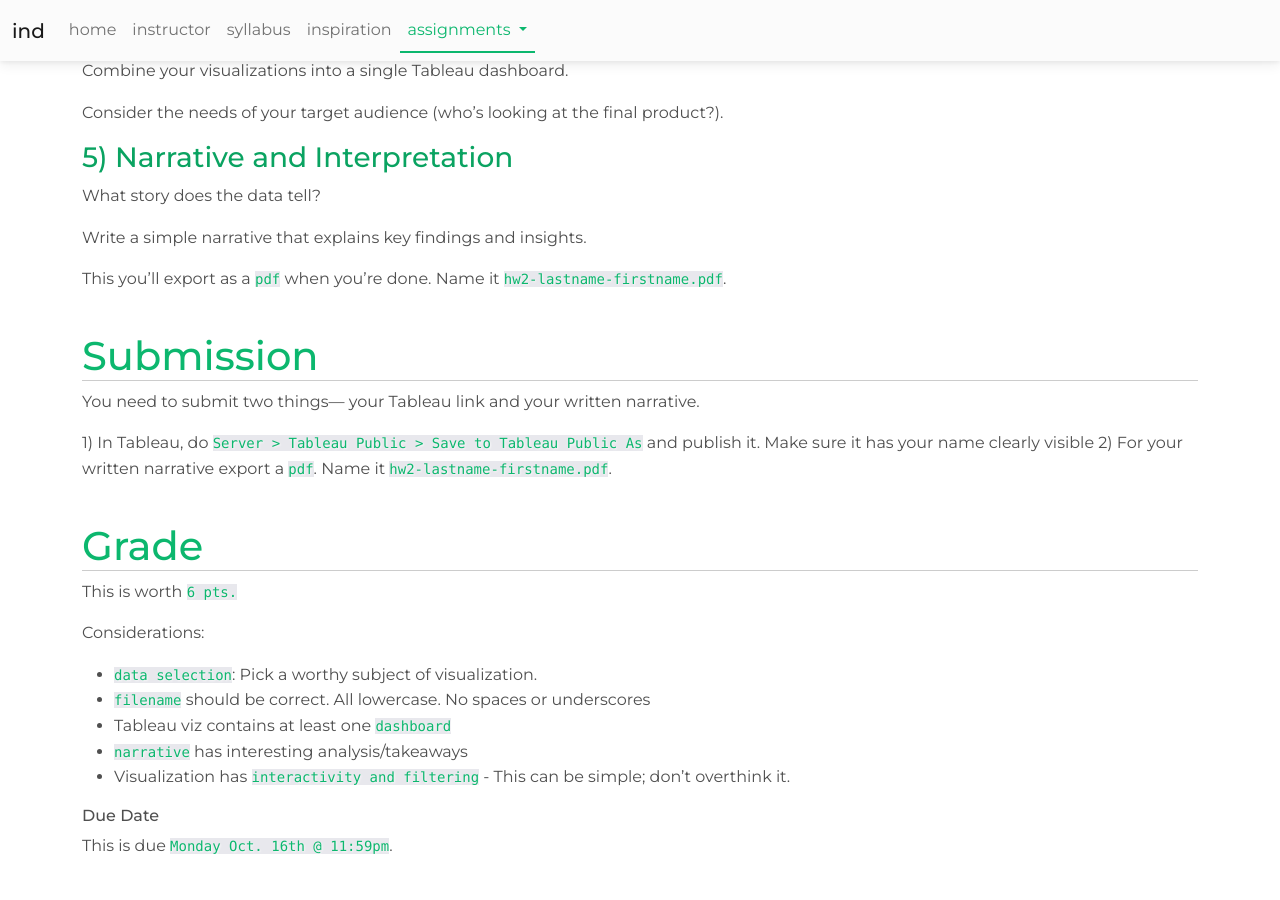
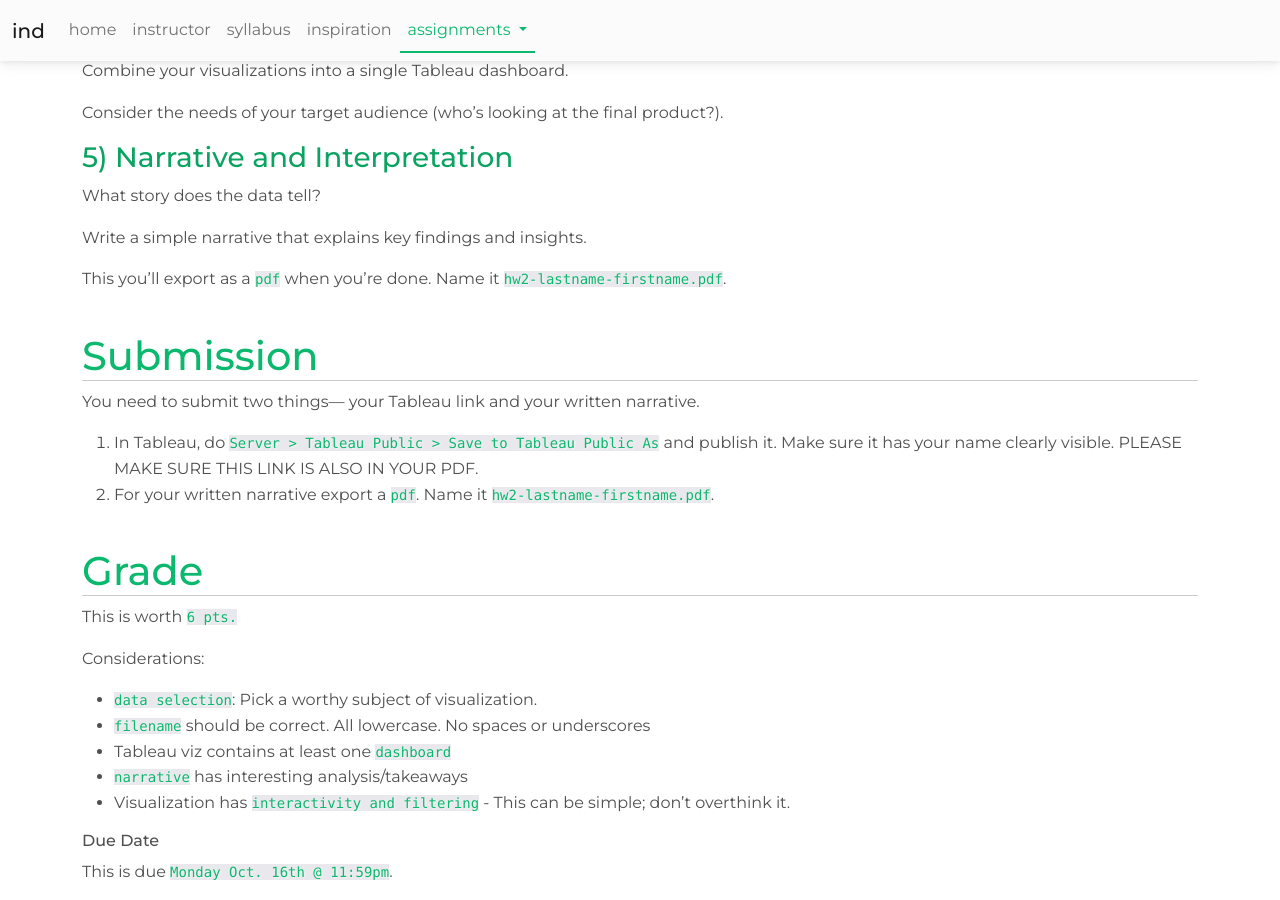
Before and after one commit to nicnosis/cu-courses, a Jekyll site: the page built from fa23/ind/assignments/hw2.md, in a window 1280 px wide and 900 px high, scrolled down 956 px. Built offline with Jekyll 4.4.1, drawn with Linux system fonts in a browser that asks for light colours; nearby versions of some CDN libraries; before the commit the page ends 1831 px from its top, so only the background shows below that.

Commit message:
edit ind hw2

```diff
--- a/fa23/ind/assignments/hw2.md
+++ b/fa23/ind/assignments/hw2.md
@@ -21,7 +21,7 @@ Import the selected dataset into Tableau.
 
 #### Datasets
 1. Option 1--- Pick a dataset from the [Fun, Beginner-Friendly Kaggle Datasets](https://www.kaggle.com/code/rtatman/fun-beginner-friendly-datasets)
-2. Option 2--- Use your own dataset. You might visit the [inspiration section](inspiration.html) of the site and browse some of the datasets
+2. Option 2--- Use your own dataset. You might visit the [inspiration section](/inspiration.html) of the site and browse some of the datasets
 
 ### 2) Data Exploration and Visualization
 First, explore the data in Google Sheets to get a feel for its shape, size, and variables.
@@ -52,8 +52,8 @@ This you'll export as a `pdf` when you're done. Name it `hw2-lastname-firstname.
 ## Submission
 You need to submit two things— your Tableau link and your written narrative.
 
-1) In Tableau, do `Server > Tableau Public > Save to Tableau Public As` and publish it. Make sure it has your name clearly visible
-2) For your written narrative export a `pdf`. Name it `hw2-lastname-firstname.pdf`.
+1. In Tableau, do `Server > Tableau Public > Save to Tableau Public As` and publish it. Make sure it has your name clearly visible. PLEASE MAKE SURE THIS LINK IS ALSO IN YOUR PDF.
+2. For your written narrative export a `pdf`. Name it `hw2-lastname-firstname.pdf`.
 
 ## Grade
 This is worth `6 pts.`
```
Also changed, not shown: fa23/ind/index.md (+1 -1 lines).
